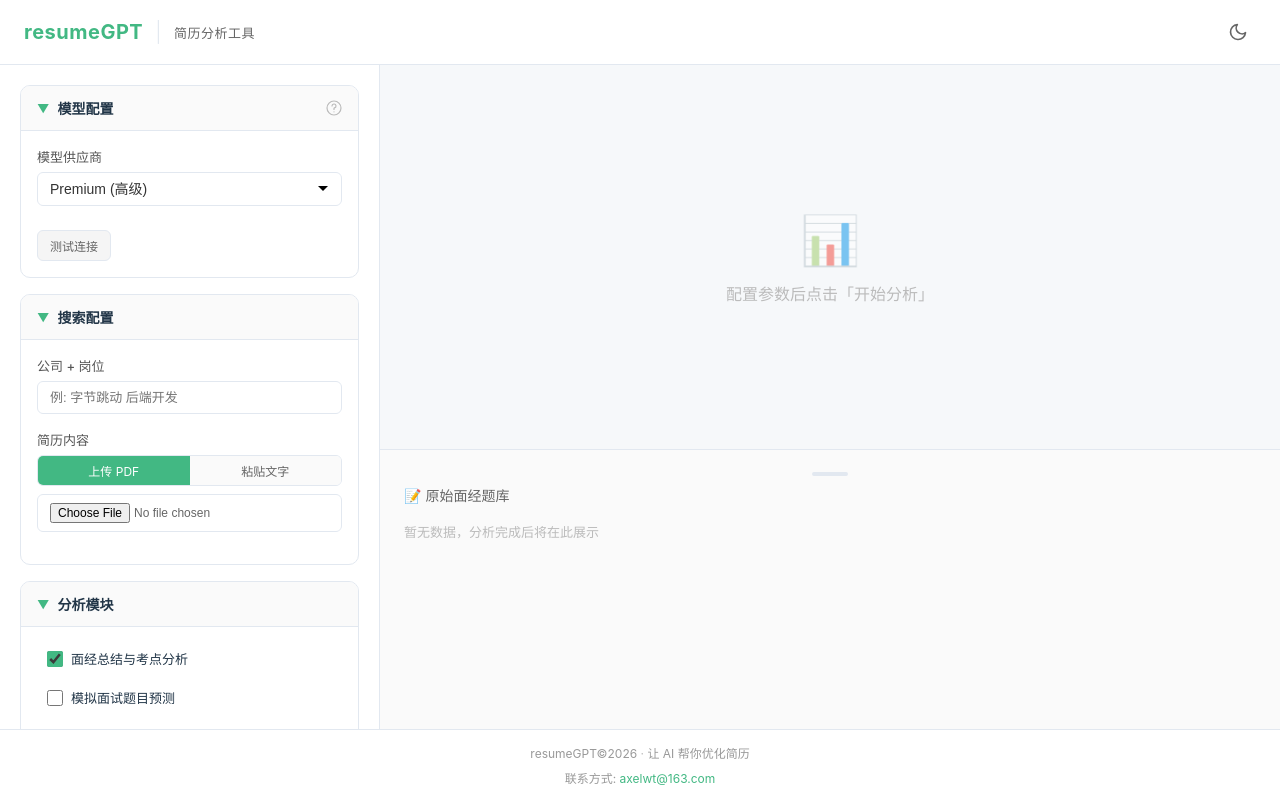
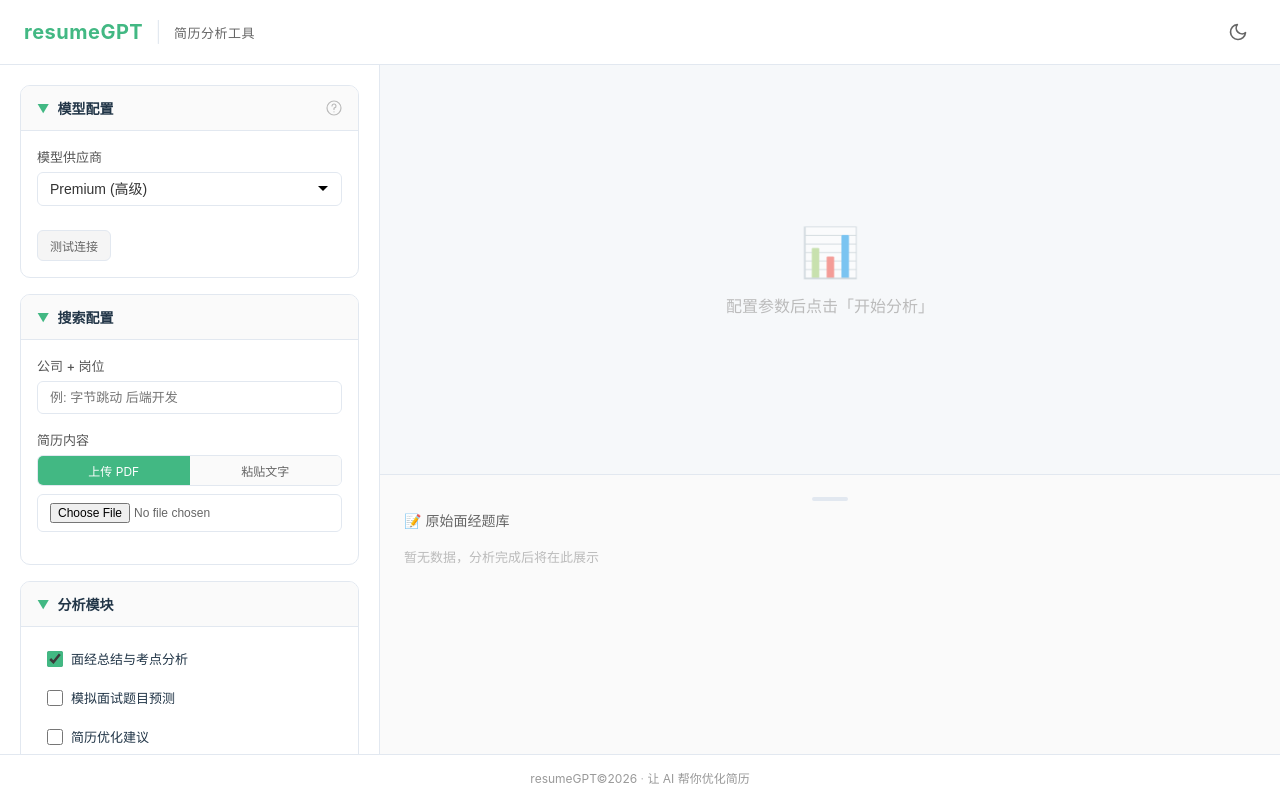
Before and after one commit to AxelWT/resume-gpt, a Python web app: template templates/index.html in a window 1280 px wide. Run offline with Jinja, Linux system fonts and the light colour scheme; the template is opened without the code that fills it, so the values that code supplies are empty.

Commit message:
chore: remove email

```diff
--- a/templates/index.html
+++ b/templates/index.html
@@ -929,7 +929,7 @@
 
 <footer class="app-footer">
   <div>resumeGPT©2026 <span class="dot">·</span> 让 AI 帮你优化简历</div>
-  <div>联系方式: <a href="mailto:axelwt@163.com">axelwt@163.com</a></div>
+<!--  <div>联系方式: <a href="mailto:axelwt@163.com">axelwt@163.com</a></div>-->
 </footer>
 
 <script>
```
